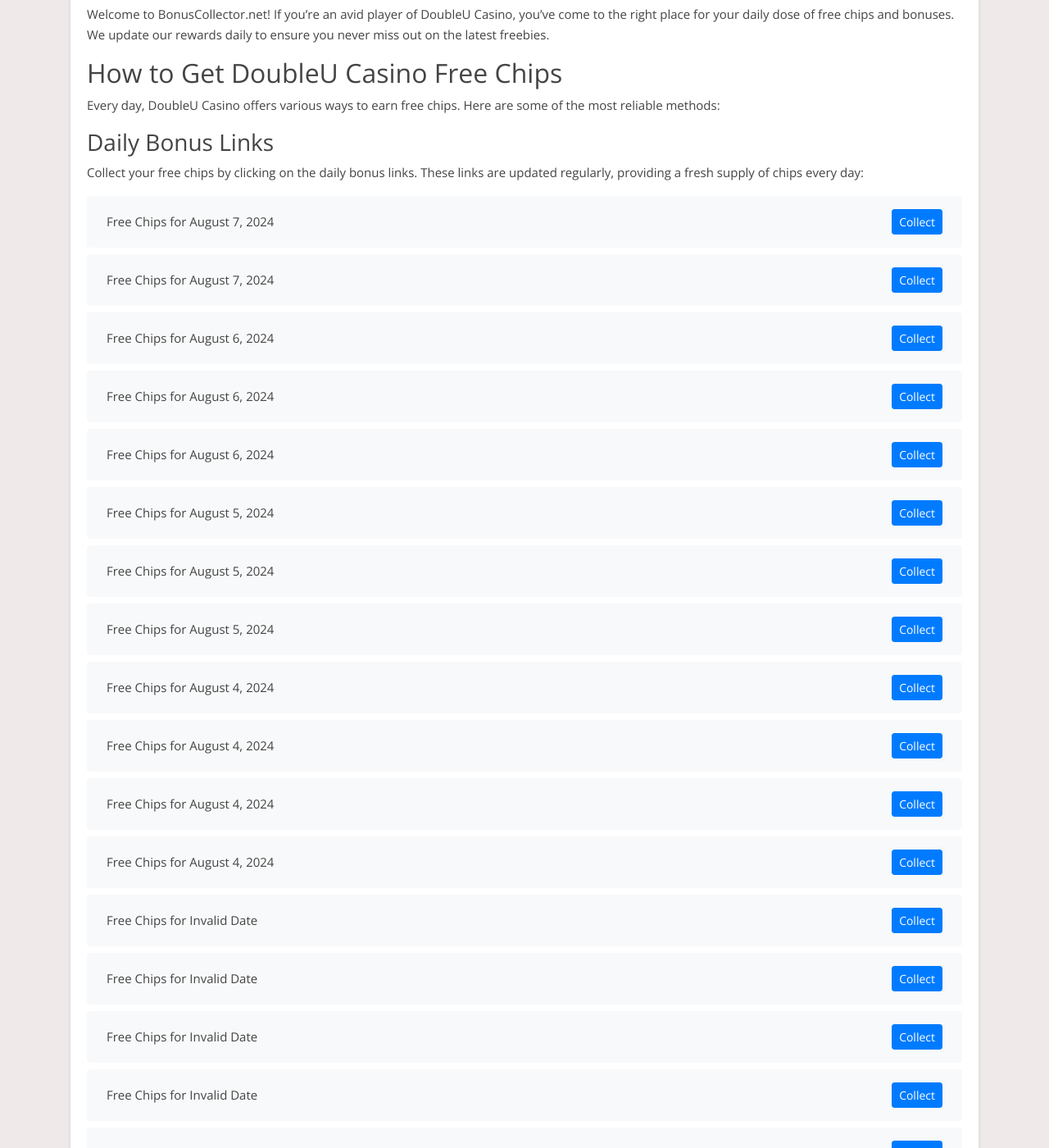
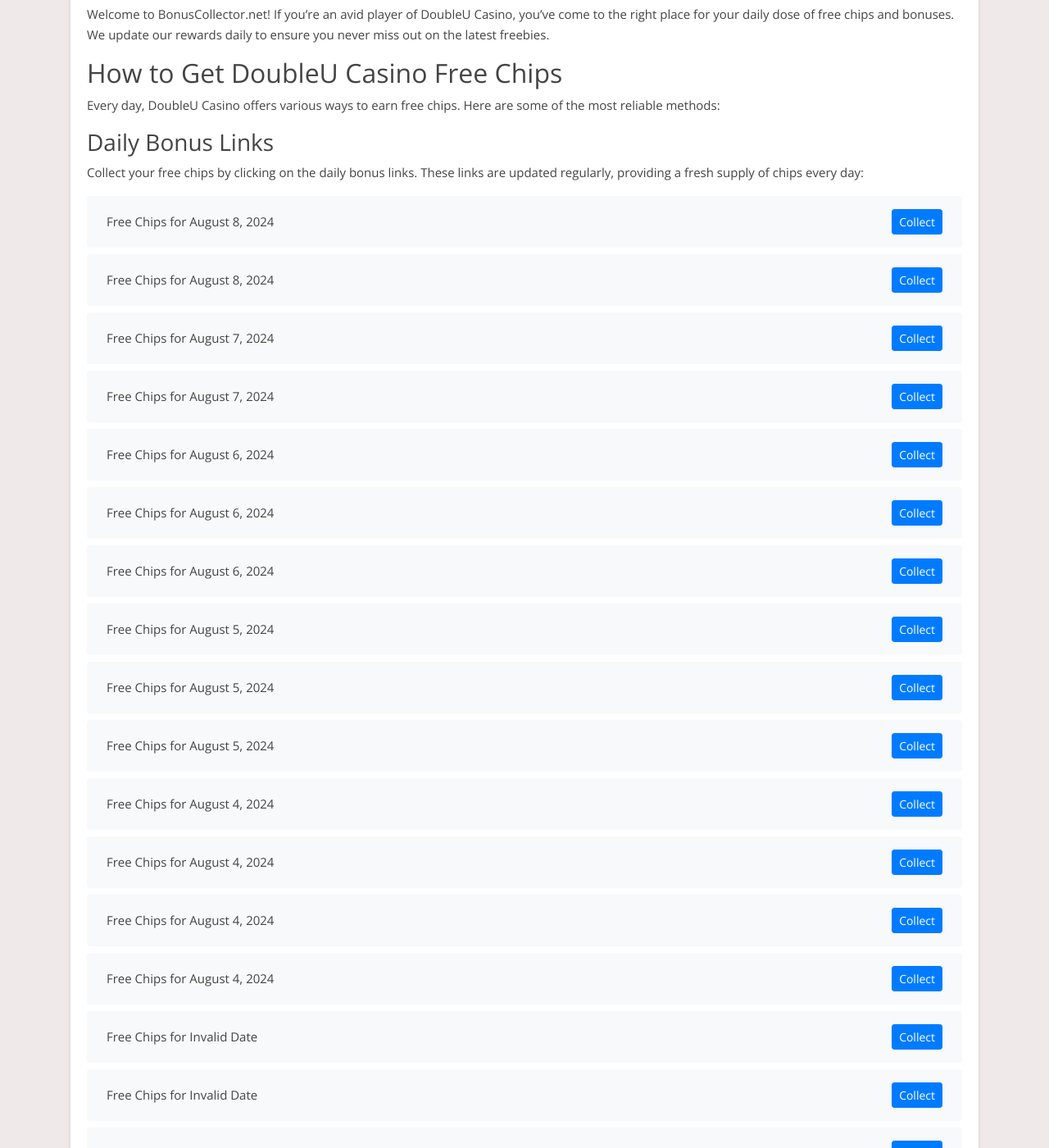
Before and after one commit to Prollad99/bs-net, a Jekyll site: the page built from _posts/2024-07-19-doubleu-casino.md, in a window 1280 px wide and 1400 px high, scrolled down 307 px. Shown: the whole window at 82% size. Built offline with Jekyll 4.4.1, drawn with Linux system fonts in a browser that asks for light colours; nearby versions of some CDN libraries; comment, search, counter and statistics services are not loaded.

Commit message:
Update doubleu-casino reward links and last modified date

```diff
--- a/_data/include_files.yml
+++ b/_data/include_files.yml
@@ -5,7 +5,7 @@
   last_modified: 2024-08-07 12:14:11
 
 doubleu-casino.html:
-  last_modified: 2024-08-07 03:33:58
+  last_modified: 2024-08-08 03:33:18
 
 bingo-bash.html:
   last_modified: 2024-08-08 03:33:16
--- a/_includes/doubleu-casino.html
+++ b/_includes/doubleu-casino.html
@@ -1,4 +1,12 @@
 <ul class="list-group mt-3 mb-4">
+  <li class="list-group-item d-flex justify-content-between align-items-center">
+    <span>Free Chips for August 8, 2024</span>
+    <a href="https://duc.link/GrandSpinsAug07t6b0" class="btn btn-primary btn-sm">Collect</a>
+  </li>
+  <li class="list-group-item d-flex justify-content-between align-items-center">
+    <span>Free Chips for August 8, 2024</span>
+    <a href="https://duc.link/FreeChipsAug07a8v2" class="btn btn-primary btn-sm">Collect</a>
+  </li>
   <li class="list-group-item d-flex justify-content-between align-items-center">
     <span>Free Chips for August 7, 2024</span>
     <a href="https://duc.link/GrandSpinsAug06k8a9" class="btn btn-primary btn-sm">Collect</a>
@@ -391,12 +399,4 @@
     <span>Free Chips for Invalid Date</span>
     <a href="https://duc.link/GrandSpinsJul02o7k6" class="btn btn-primary btn-sm">Collect</a>
   </li>
-  <li class="list-group-item d-flex justify-content-between align-items-center">
-    <span>Free Chips for Invalid Date</span>
-    <a href="https://duc.link/FreeChipsJly02s9d3" class="btn btn-primary btn-sm">Collect</a>
-  </li>
-  <li class="list-group-item d-flex justify-content-between align-items-center">
-    <span>Free Chips for Invalid Date</span>
-    <a href="http://duc.link/x0702wnc" class="btn btn-primary btn-sm">Collect</a>
-  </li>
 </ul>
```
Also changed, not shown: links-json/doubleu-casino.json (+8 -6 lines).
